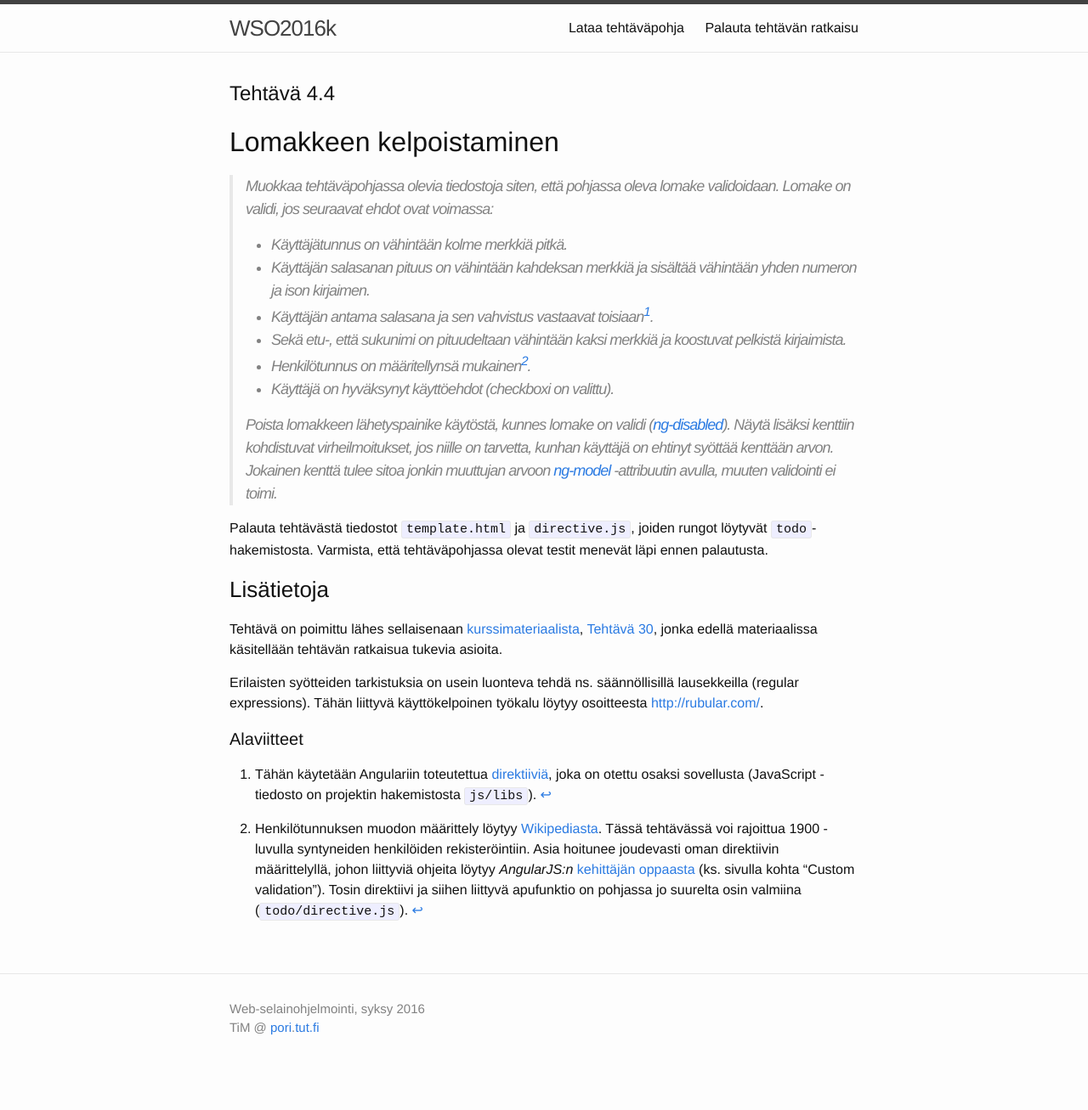
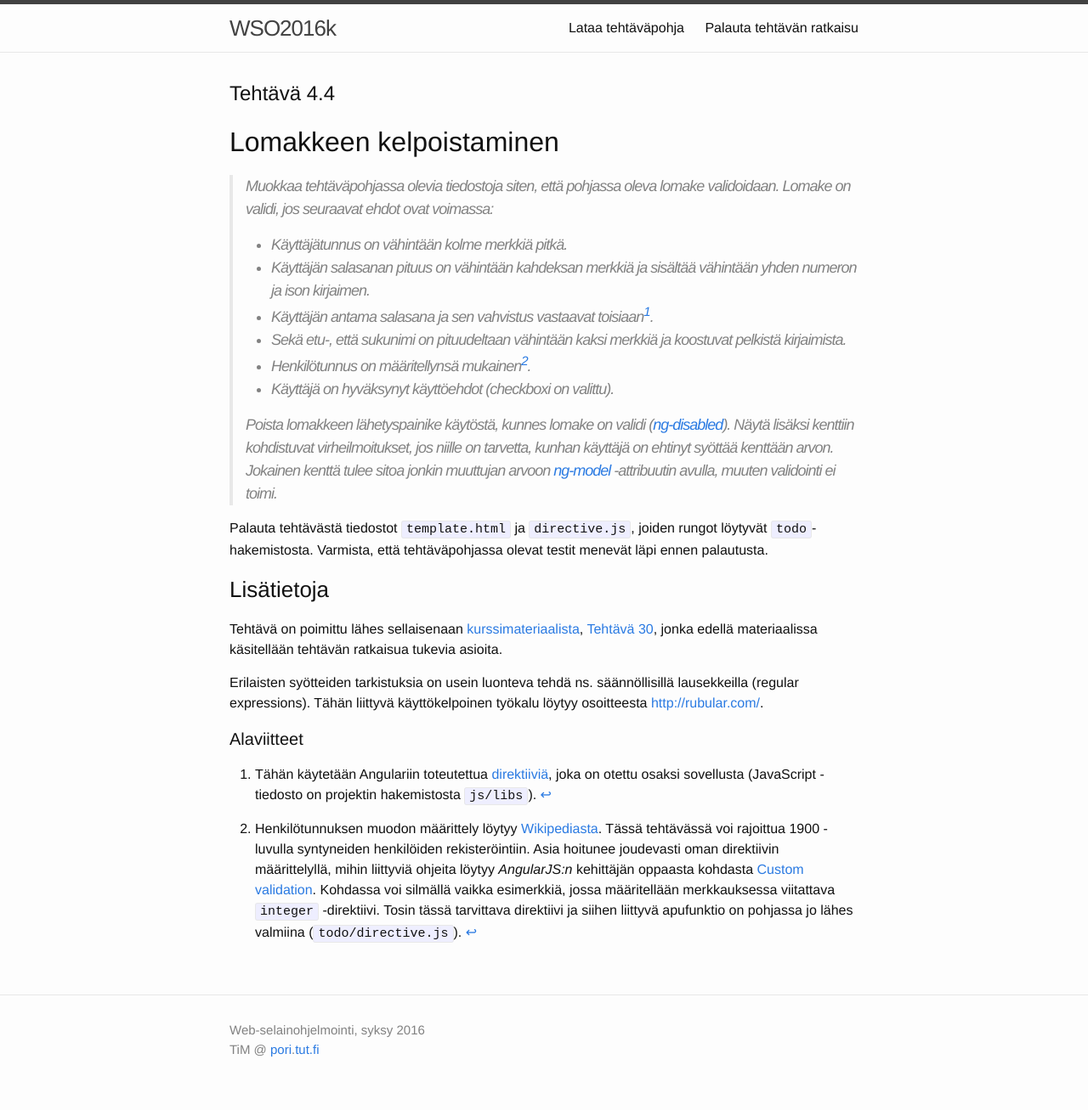
Before and after one commit to timedu/wso, a Jekyll site: the page built from _osa4/tehtava44.md, in a window 1280 px wide. Shown: the whole page at 85% size. Built offline with Jekyll 4.4.1, drawn with Linux system fonts in a browser that asks for light colours; before the commit the page ends 1282 px from its top, so only the background shows below that.

Commit message:
update ex4.4

```diff
--- a/_osa4/tehtava44.md
+++ b/_osa4/tehtava44.md
@@ -21,7 +21,9 @@ exercise_template_name: W4E04.SyotteenValidointi
 
 [^1]: Tähän käytetään Angulariin toteutettua [direktiiviä](https://github.com/TheSharpieOne/angular-validation-match#usage), joka on otettu osaksi sovellusta (JavaScript -tiedosto on projektin hakemistosta `js/libs`).
 
-[^2]: Henkilötunnuksen muodon määrittely löytyy [Wikipediasta](https://fi.wikipedia.org/wiki/Henkil%C3%B6tunnus#Tunnuksen_muoto). Tässä tehtävässä voi rajoittua 1900 -luvulla syntyneiden henkilöiden rekisteröintiin. Asia hoitunee joudevasti oman direktiivin määrittelyllä, johon liittyviä ohjeita löytyy *AngularJS:n* [kehittäjän oppaasta](https://docs.angularjs.org/guide/forms) (ks. sivulla kohta "Custom validation"). Tosin direktiivi ja siihen liittyvä apufunktio on pohjassa jo suurelta osin valmiina (`todo/directive.js`).
+[^2]: Henkilötunnuksen muodon määrittely löytyy [Wikipediasta](https://fi.wikipedia.org/wiki/Henkil%C3%B6tunnus#Tunnuksen_muoto). Tässä tehtävässä voi rajoittua 1900 -luvulla syntyneiden henkilöiden rekisteröintiin. Asia hoitunee joudevasti oman direktiivin määrittelyllä, mihin liittyviä ohjeita löytyy *AngularJS:n* kehittäjän oppaasta kohdasta [Custom validation][custom-validation]. Kohdassa voi silmällä vaikka esimerkkiä, jossa määritellään merkkauksessa viitattava `integer` -direktiivi. Tosin tässä tarvittava direktiivi ja siihen liittyvä apufunktio on pohjassa jo lähes valmiina (`todo/directive.js`).
+
+[custom-validation]: https://docs.angularjs.org/guide/forms#custom-validation
 
 Palauta tehtävästä tiedostot `template.html` ja `directive.js`, joiden rungot löytyvät `todo`-hakemistosta. Varmista, että tehtäväpohjassa olevat testit menevät läpi ennen palautusta.
 
```
